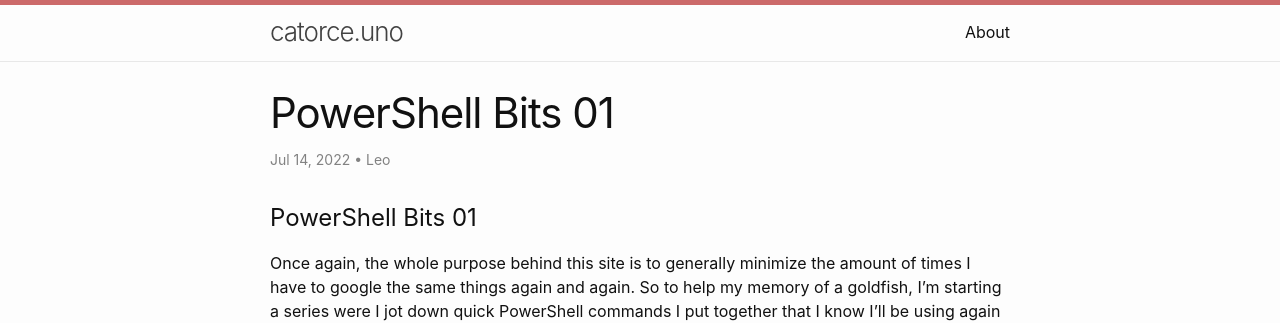
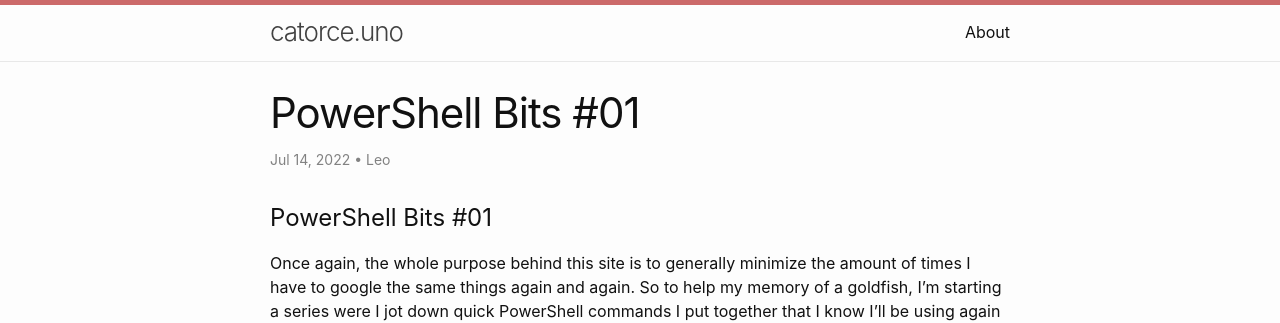
Before and after one commit to 47780/47780.github.io, a Jekyll site: the page built from _posts/2022-07-14-powershell-bits-01.markdown, in a window 1280 px wide. Shown: the top 323 px of the page. Built offline with Jekyll 4.4.1, drawn with Linux system fonts in a browser that asks for light colours; part of the change alters nothing that is shown.

Commit message:
A couple more final changes.

```diff
--- a/_posts/2022-07-14-PowerShell-Bits-01.markdown
+++ b/_posts/2022-07-14-powershell-bits-01.markdown
@@ -1,12 +1,12 @@
 ---
 layout: post
-title:  "PowerShell Bits 01"
-date:   2022-07-14 00:30:00 -0600
+title:  "PowerShell Bits #01"
+date:   2022-07-14 00:00:00 -0500
 author: Leo
 categories: powershell
 ---
 
-# PowerShell Bits 01
+# PowerShell Bits \#01
 
 Once again, the whole purpose behind this site is to generally minimize the amount of times I have to google the same things again and again. So to help my memory of a goldfish, I'm starting a series were I jot down quick PowerShell commands I put together that I know I'll be using again later.
 
```
